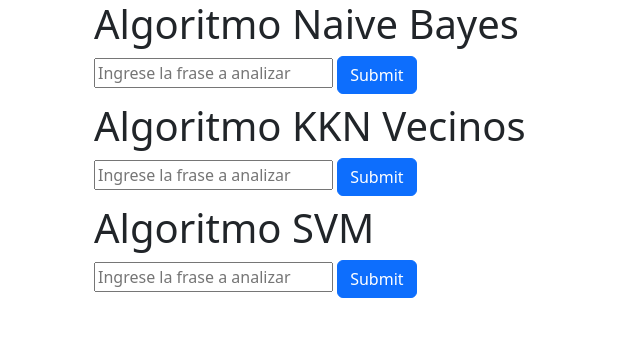
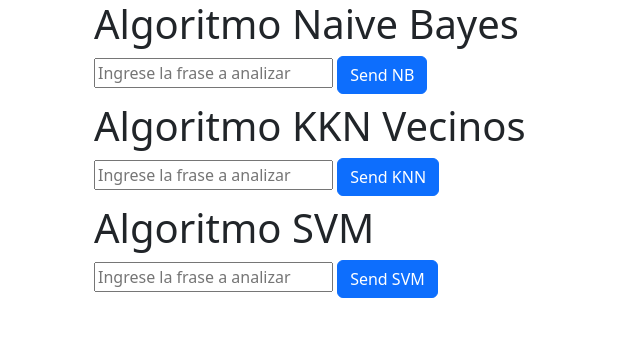
Before and after one commit to NixonVuele/PracticumDataXml, a Flask app: page / in a window 1280 px wide. Shown: the top 337 px of the page, without its empty margins (0-640 px from the left). Run offline with Flask 2, Linux system fonts and the light colour scheme; parts of the project's set-up code (start-up, migrations or seed data) failed here and were passed over.

Commit message:
versionFinal

```diff
--- a/Practicum/flaskProject/app.py
+++ b/Practicum/flaskProject/app.py
@@ -5,19 +5,20 @@ app = Flask(__name__)
 vectorizerNB = pickle.load(open('Modelos/vectorizerBN.sav', 'rb'))
 classifierNB = pickle.load(open('Modelos/classifierNB.sav', 'rb'))
 
-# Lectura de los modelos del algoritmo de KNN
-vectorizerKNN = pickle.load(open('Modelos/classifierKNN.sav', 'rb'))
-classifierKNN = pickle.load(open('Modelos/classifierNB.sav', 'rb'))
+# Lectura de los modelos del algoritmo de KNN Edificio 5 Sala i
+vectorizerKNN = pickle.load(open('Modelos/vectorizerKNN.sav', 'rb'))
+classifierKNN = pickle.load(open('Modelos/classifierKNN.sav', 'rb'))
 
 # Lectura de los modelos del algoritmo de SMV
+
 vectorizerSVM = pickle.load(open('Modelos/vectorizerSVM.sav', 'rb'))
 classifierSVM = pickle.load(open('Modelos/classifierSVM.sav', 'rb'))
 
 @app.route('/', methods=["GET","POST"])
 def main():
     # Algoritmo de native Bayes
-    if request.method == "POST":
-        inp = request.form.get("inp")
+    if request.method == "POST" and request.form.get("submit1") == "Send NB":
+        inp = request.form["entrada1"]
         text_vectorNB = vectorizerNB.transform([inp])
         resultNB = classifierNB.predict(text_vectorNB)
         if resultNB[0] == 1:
@@ -29,33 +30,32 @@ def main():
         elif resultNB[0] == 0:
             return render_template("home.html", message="None 😶😶")
 
+    if request.method == "POST" and request.form.get("submit2") == "Send KNN":
         # Algoritmo de KKNVecinos
-        if request.method == "POST":
-            inp2 = request.form.get("inp2")
-            text_vectorKNN = vectorizerKNN.transform([inp2])
-            resultKNN = classifierKNN.predict(text_vectorKNN)
-            if resultKNN[0] == 1:
-                return render_template("home.html", message2="Negative 😭😭")
-            elif resultKNN[0] == 3:
-                return render_template("home.html", message2="Positive 😊😊")
-            elif resultKNN[0] == 2:
-                return render_template("home.html", message2="Neutro 😐😐")
-            elif resultKNN[0] == 0:
-                return render_template("home.html", message3="None 😶😶")
+        inp2 = request.form["entrada2"]
+        text_vectorKNN = vectorizerKNN.transform([inp2])
+        resultKNN = classifierKNN.predict(text_vectorKNN)
+        if resultKNN[0] == 1:
+            return render_template("home.html", message2="Negative 😭😭")
+        elif resultKNN[0] == 3:
+             return render_template("home.html", message2="Positive 😊😊")
+        elif resultKNN[0] == 2:
+            return render_template("home.html", message2="Neutro 😐😐")
+        elif resultKNN[0] == 0:
+            return render_template("home.html", message3="None 😶😶")
 
-             # Algoritmo de SMV
-            if request.method == "POST":
-                inp3 = request.form.get("inp3")
-                text_vectorSVM = vectorizerSVM.transform([inp3])
-                resultSVM = classifierSVM.predict(text_vectorSVM)
-                if resultSVM[0] == 'N':
-                    return render_template("home.html", message3="Negative 😭😭")
-                elif resultSVM[0] == 'P':
-                    return render_template("home.html", message3="Positive 😊😊")
-                elif resultSVM[0] == 'NEU':
-                    return render_template("home.html", message3="Neutro 😐😐")
-                elif resultSVM[0] == 'NONE':
-                    return render_template("home.html", message3="None 😶😶")
+    if request.method == "POST" and request.form.get("submit3") == "Send SVM":
+        inp3 = request.form.get("entrada3")
+        text_vectorSVM = vectorizerSVM.transform([inp3])
+        resultSVM = classifierSVM.predict(text_vectorSVM)
+        if resultSVM[0] == 'N':
+            return render_template("home.html", message3="Negative 😭😭")
+        elif resultSVM[0] == 'P':
+            return render_template("home.html", message3="Positive 😊😊")
+        elif resultSVM[0] == 'NEU':
+            return render_template("home.html", message3="Neutro 😐😐")
+        elif resultSVM[0] == 'NONE':
+            return render_template("home.html", message3="None 😶😶")
     return render_template('home.html')
 
 if __name__ == '__main__':
--- a/Practicum/flaskProject/templates/home.html
+++ b/Practicum/flaskProject/templates/home.html
@@ -10,27 +10,22 @@
     <div class="container-lg">
         <h1>Algoritmo Naive Bayes</h1>
         <form method="POST" class="form">
-            <input type="text" name="inp" placeholder="Ingrese la frase a analizar" id="uwu">
-            <input type="submit" name="submit" id="btn" class="btn btn-primary">
-
+            <input type="text" name="entrada1" placeholder="Ingrese la frase a analizar" >
+            <input type="submit" name="submit1" id="btn" class="btn btn-primary" value="Send NB">
         </form>
         <h1 class="output">{{message}}</h1>
-    </div>
-        <div class="container-lg">
+
         <h1>Algoritmo KKN Vecinos</h1>
         <form method="POST" class="form">
-            <input type="text" name="inp2" placeholder="Ingrese la frase a analizar" id="uwu2">
-            <input type="submit" name="submit" id="btn" class="btn btn-primary">
-
+            <input type="text" name="entrada2" placeholder="Ingrese la frase a analizar">
+            <input type="submit" name="submit2" id="btn" class="btn btn-primary" value="Send KNN">
         </form>
         <h1 class="output">{{message2}}</h1>
-    </div>
-    <div class="container-lg">
+
         <h1>Algoritmo SVM</h1>
         <form method="POST" class="form">
-            <input type="text" name="inp3" placeholder="Ingrese la frase a analizar" id="uwu3">
-            <input type="submit" name="submit" id="btn" class="btn btn-primary">
-
+            <input type="text" name="entrada3" placeholder= "Ingrese la frase a analizar">
+            <input type="submit" name="submit3" id="btn" class="btn btn-primary" value="Send SVM">
         </form>
         <h1 class="output">{{message3}}</h1>
     </div>
```
Also changed, not shown: 11 other files.
